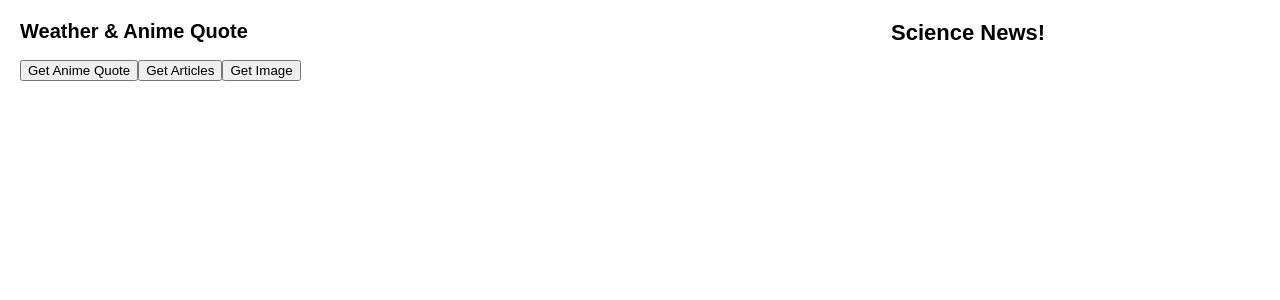
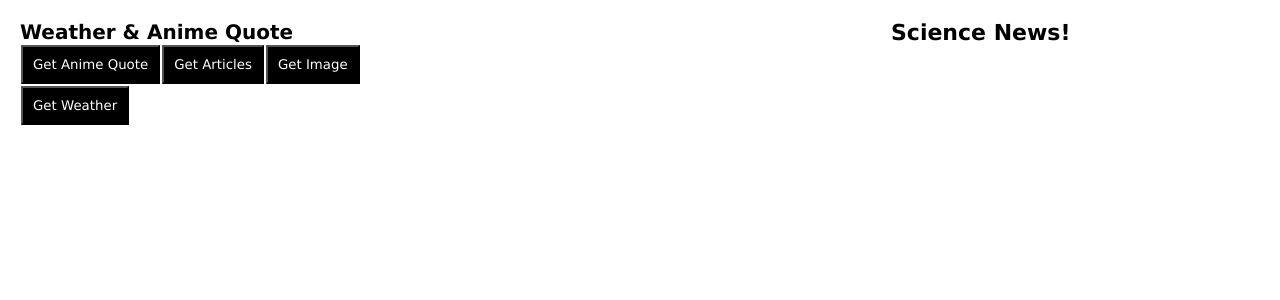
Before and after one commit to wy33/Web_Dev_Assignment5, a React (Create React App) app in the folder src/: page / in a window 1280 px wide. Shown: the top 300 px of the page. Built offline with nearby package versions, Linux system fonts and the light colour scheme.

Commit message:
Shows weather for ny

```diff
--- a/src/App.js
+++ b/src/App.js
@@ -1,5 +1,6 @@
 import { useReducer, useState } from "react";
 import ArticleList from "./Articles.js";
+import Weather from "./Weather.js";
 
 export default function Gallery() {
 	const [quote, setQuote] = useState({ anime: null, character: null, quote: null });
@@ -49,6 +50,7 @@ export default function Gallery() {
 			<button onClick={handleGetQuoteClick}>Get Anime Quote</button>
 			<button onClick={handleGetArticles}>Get Articles</button>
 			<button onClick={handleGetImage}>Get Image</button>
+			<Weather/>
 			<h2>{quote.anime}</h2>
 			<h3>{quote.character}</h3>
 			<p>{quote.quote}</p>
--- /dev/null
+++ b/src/Weather.js
@@ -0,0 +1,34 @@
+import { useState } from "react";
+
+export default function Weather() {
+    const [weather, setWeather] = useState(null);
+
+    async function getWeather() {
+        const apiKey = "jZDyXHGKiLhcbj8YyDAWzQHLQBADGgIb"
+        const locationKey = 349727
+        const apiUrl = `http://dataservice.accuweather.com/currentconditions/v1/${locationKey}?apikey=${apiKey}`
+        const response = await fetch(apiUrl);
+        const weather = await response.json();
+        setWeather(weather[0]);
+    }
+
+    return (
+        <>
+            <main className="weather-container">
+                <header>
+                <button onClick={getWeather}>Get Weather</button>
+                </header>
+                <section>
+                    {weather && (
+                        <div className="weather-info">
+                            <span>City: New York</span>
+                            <span>Temperature: {weather.Temperature.Imperial.Value} Fahrenheit </span>
+                            <span>Percipitation: {weather.HasPercipitation === true ? "Yes" : "False"}</span>
+                            <span>Forecast: {weather.WeatherText}</span>
+                        </div>
+                    )}
+                </section>
+            </main>
+        </>
+    );
+}
--- a/src/styles.css
+++ b/src/styles.css
@@ -1,6 +1,8 @@
 * {
   box-sizing: border-box;
-}
+  margin: 0;
+  padding: 0;
+  font-family: Verdana, Geneva, Tahoma, sans-serif;}
 
 body {
   font-family: sans-serif;
@@ -67,3 +69,23 @@ body {
 li {
     padding:3px;
 }
+
+button {
+	padding: 10px;
+	cursor: pointer;
+	margin: 1px;
+	background-color: #000;
+	color: #fff;
+}
+
+.weather-info {
+	margin: 20px;
+	background-color: #d8d8d8;
+	padding: 40px;
+  border-radius: 4px;
+  display: flex;
+  flex-direction: column;
+  gap: 25px;
+  align-items: center;
+  font-size: 1.4rem;
+}
```
